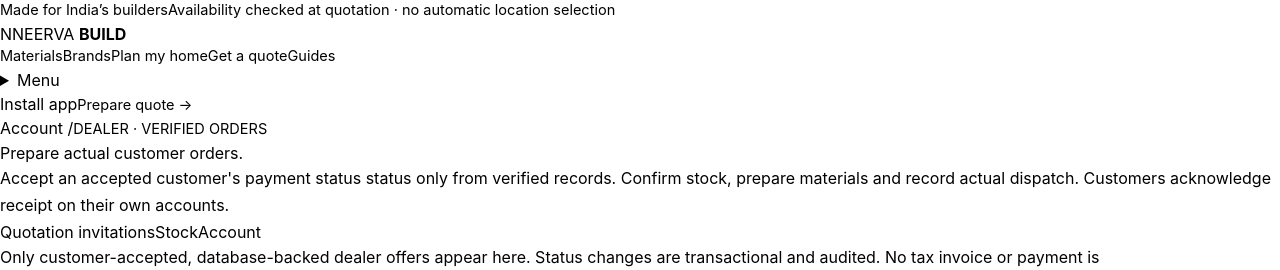
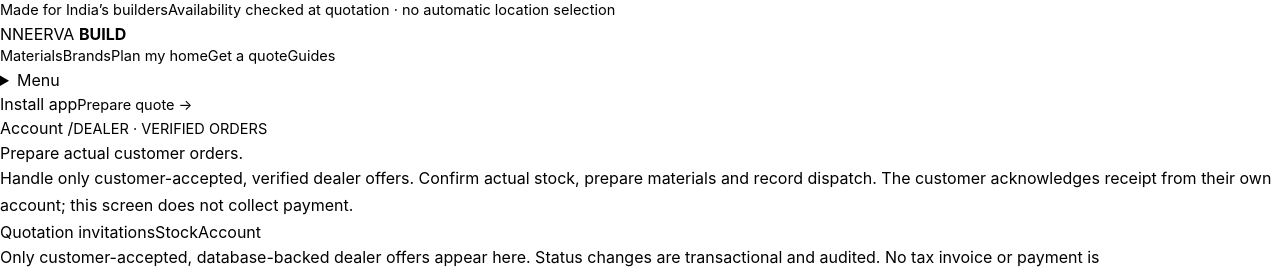
Before and after one commit to Neurolink-X/neerva-build, a Next.js app: page /dealer/orders in a window 1280 px wide. Shown: the top 270 px of the page. Built offline with nearby package versions, Linux system fonts and the light colour scheme; no server answers.

Commit message:
copy(dealer): clarify accepted offers and separate payment from delivery workflow

```diff
--- a/src/app/dealer/orders/page.tsx
+++ b/src/app/dealer/orders/page.tsx
@@ -10,7 +10,7 @@ export default function DealerOrdersPage(){
    <Link className="breadcrumb-link" href="/account">Account /</Link>
    <span className="eyebrow">DEALER · VERIFIED ORDERS</span>
    <h1>Prepare actual customer orders.</h1>
-   <p>Accept an accepted customer's payment status status only from verified records. Confirm stock, prepare materials and record actual dispatch. Customers acknowledge receipt on their own accounts.</p>
+   <p>Handle only customer-accepted, verified dealer offers. Confirm actual stock, prepare materials and record dispatch. The customer acknowledges receipt from their own account; this screen does not collect payment.</p>
    <nav className="admin-page-links"><Link href="/dealer/quotes">Quotation invitations</Link><Link href="/dealer/inventory">Stock</Link><Link href="/account">Account</Link></nav>
   </section>
   <section className="section ops-content"><OrderOperationsPanel role="dealer"/></section>
```
